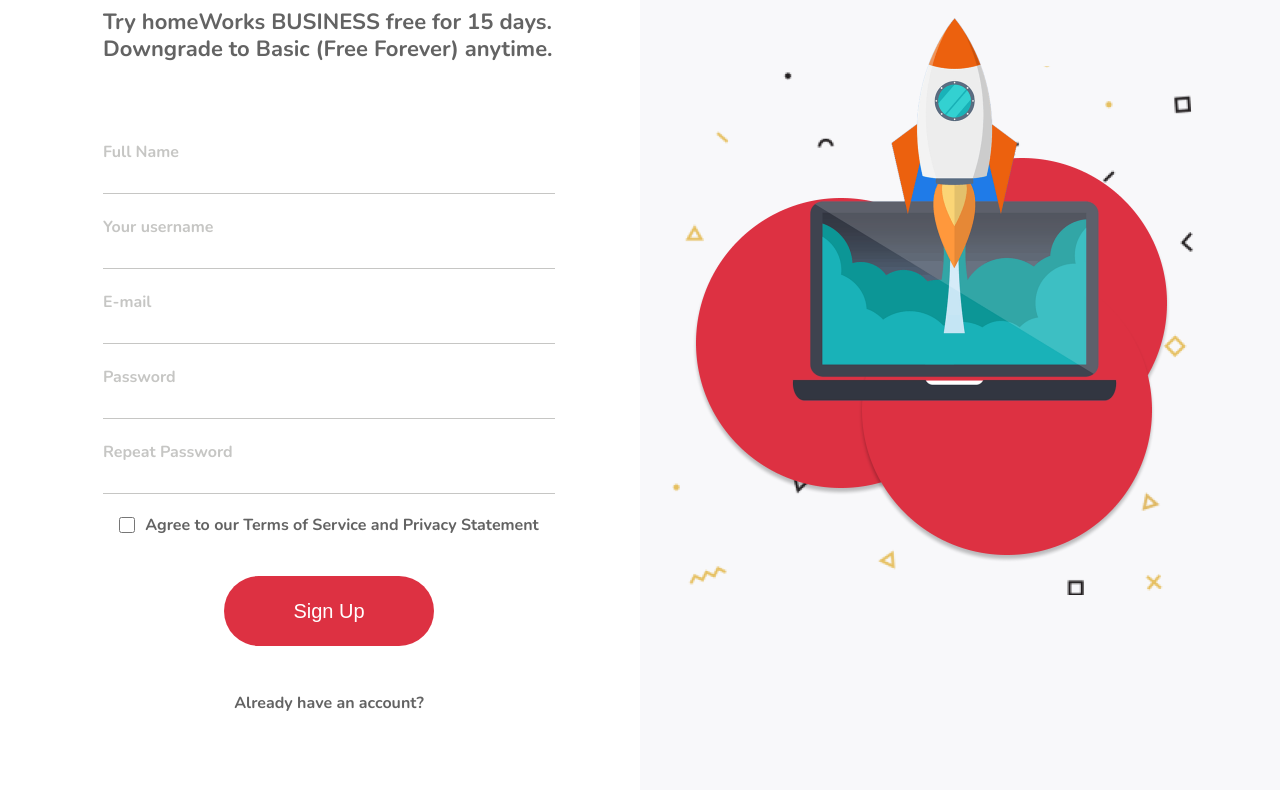
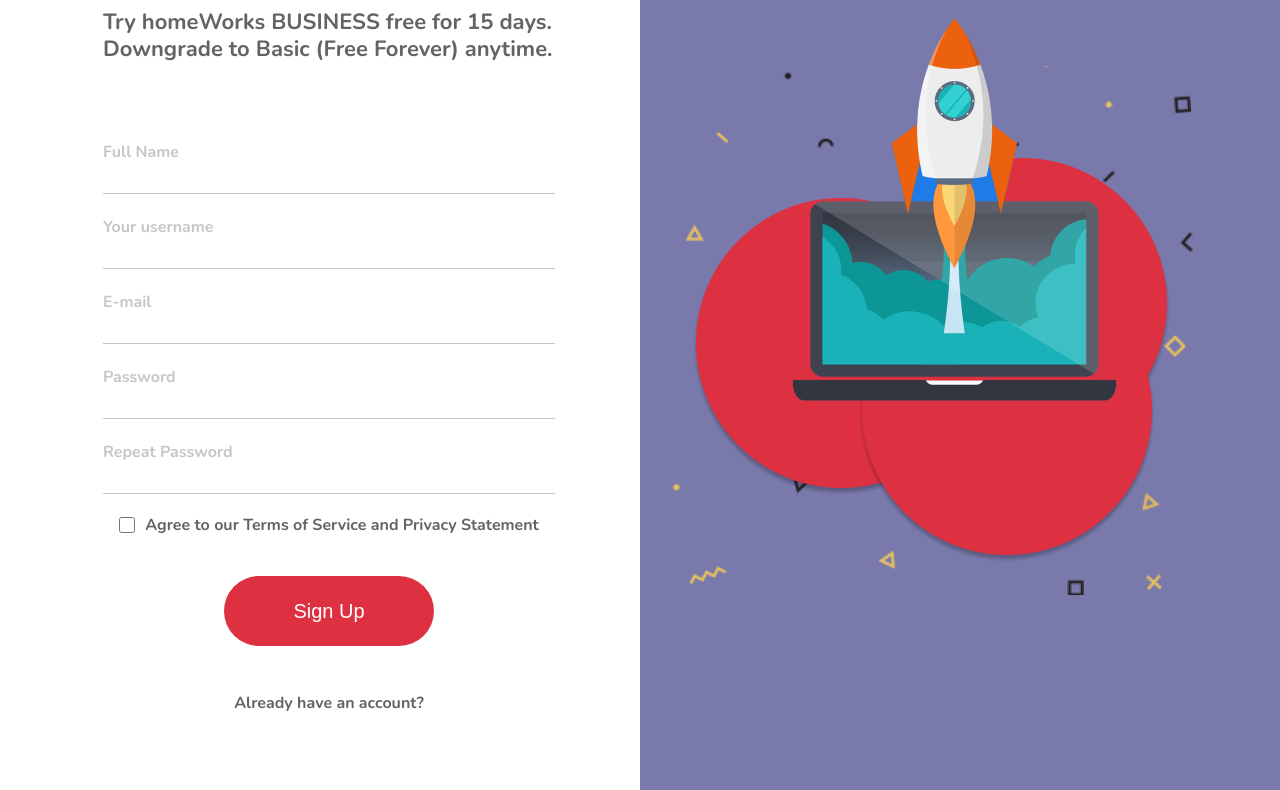
Before and after one commit to IlyaDOC/HomeWorks, a plain HTML site: page index.html in a window 1280 px wide. Shown: the part 255-1045 px from the top of the page. Drawn offline with Linux system fonts and the light colour scheme.

```diff
--- a/styles/css.css
+++ b/styles/css.css
@@ -17,7 +17,7 @@
 body {
     font-family: Nunito, sans-serif;
     font-weight: 700;
-    background-image: linear-gradient(to left, #F8F8FA 50%, #FFFFFF 0%);
+    background-image: linear-gradient(to left, #7979ac 50%, #FFFFFF 0%);
     position: relative;
 }
 
```
Also changed, not shown: 2 other files.
